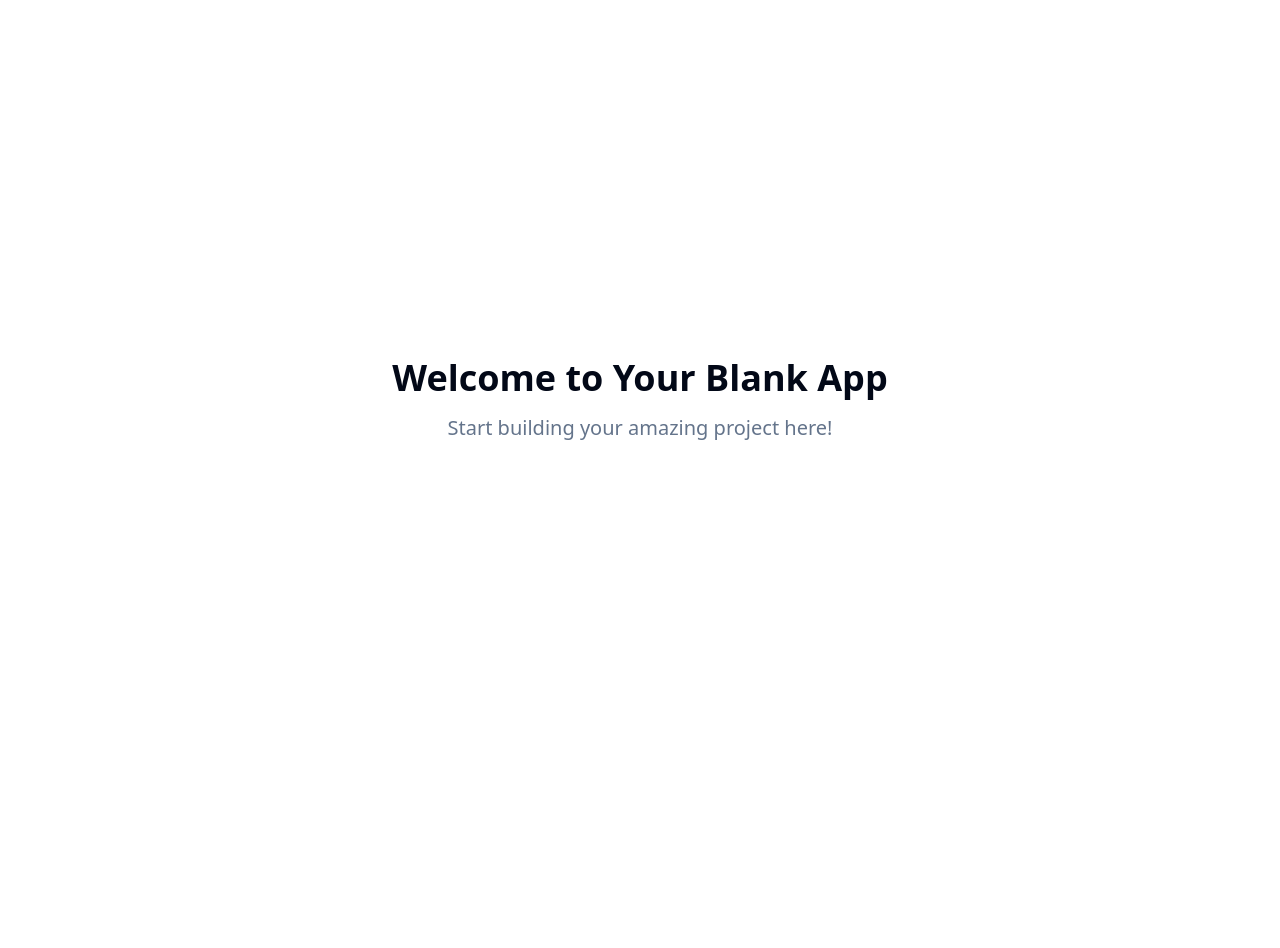
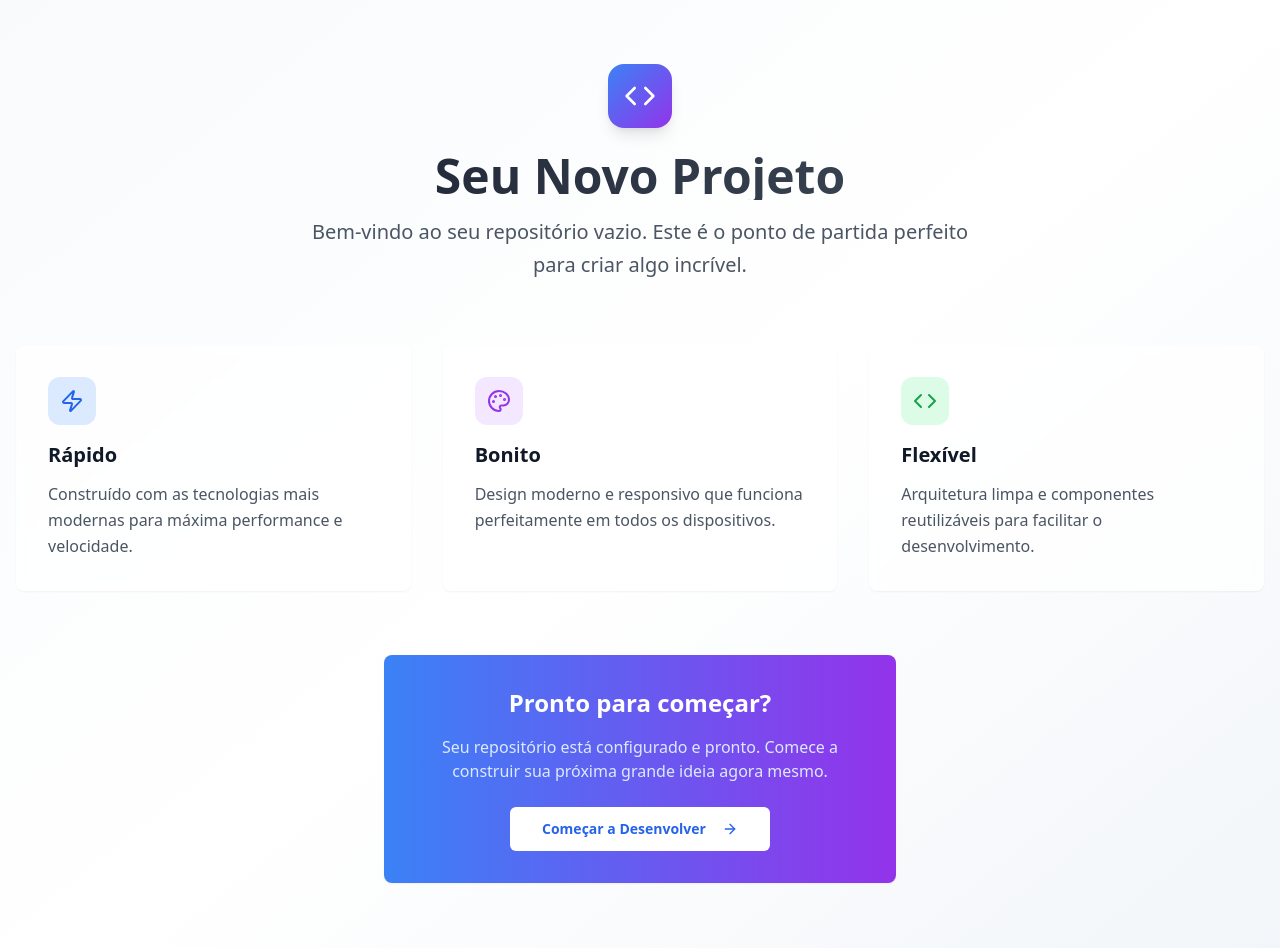
Before and after one commit to NexDev-s/clone_salus, a React (Vite) app: page / in a window 1280 px wide. Shown: the top 948 px of the page. Before the commit the page ends 800 px from the top, so only its background shows below. Built offline with nearby package versions, Linux system fonts and the light colour scheme.

Commit message:
Create empty repository folder

```diff
--- a/src/pages/Index.tsx
+++ b/src/pages/Index.tsx
@@ -1,11 +1,82 @@
-// Update this page (the content is just a fallback if you fail to update the page)
+
+import { Button } from "@/components/ui/button";
+import { Card } from "@/components/ui/card";
+import { ArrowRight, Code, Palette, Zap } from "lucide-react";
 
 const Index = () => {
   return (
-    <div className="min-h-screen flex items-center justify-center bg-background">
-      <div className="text-center">
-        <h1 className="text-4xl font-bold mb-4">Welcome to Your Blank App</h1>
-        <p className="text-xl text-muted-foreground">Start building your amazing project here!</p>
+    <div className="min-h-screen bg-gradient-to-br from-slate-50 via-white to-slate-100">
+      <div className="container mx-auto px-4 py-16">
+        {/* Header */}
+        <div className="text-center mb-16">
+          <div className="inline-flex items-center justify-center w-16 h-16 bg-gradient-to-br from-blue-500 to-purple-600 rounded-2xl mb-6 shadow-lg">
+            <Code className="w-8 h-8 text-white" />
+          </div>
+          <h1 className="text-5xl font-bold bg-gradient-to-r from-gray-900 to-gray-600 bg-clip-text text-transparent mb-4">
+            Seu Novo Projeto
+          </h1>
+          <p className="text-xl text-gray-600 max-w-2xl mx-auto leading-relaxed">
+            Bem-vindo ao seu repositório vazio. Este é o ponto de partida perfeito para criar algo incrível.
+          </p>
+        </div>
+
+        {/* Feature Cards */}
+        <div className="grid md:grid-cols-3 gap-8 mb-16">
+          <Card className="p-8 hover:shadow-xl transition-all duration-300 border-0 bg-white/70 backdrop-blur-sm">
+            <div className="flex items-center justify-center w-12 h-12 bg-blue-100 rounded-xl mb-4">
+              <Zap className="w-6 h-6 text-blue-600" />
+            </div>
+            <h3 className="text-xl font-semibold mb-3 text-gray-900">Rápido</h3>
+            <p className="text-gray-600 leading-relaxed">
+              Construído com as tecnologias mais modernas para máxima performance e velocidade.
+            </p>
+          </Card>
+
+          <Card className="p-8 hover:shadow-xl transition-all duration-300 border-0 bg-white/70 backdrop-blur-sm">
+            <div className="flex items-center justify-center w-12 h-12 bg-purple-100 rounded-xl mb-4">
+              <Palette className="w-6 h-6 text-purple-600" />
+            </div>
+            <h3 className="text-xl font-semibold mb-3 text-gray-900">Bonito</h3>
+            <p className="text-gray-600 leading-relaxed">
+              Design moderno e responsivo que funciona perfeitamente em todos os dispositivos.
+            </p>
+          </Card>
+
+          <Card className="p-8 hover:shadow-xl transition-all duration-300 border-0 bg-white/70 backdrop-blur-sm">
+            <div className="flex items-center justify-center w-12 h-12 bg-green-100 rounded-xl mb-4">
+              <Code className="w-6 h-6 text-green-600" />
+            </div>
+            <h3 className="text-xl font-semibold mb-3 text-gray-900">Flexível</h3>
+            <p className="text-gray-600 leading-relaxed">
+              Arquitetura limpa e componentes reutilizáveis para facilitar o desenvolvimento.
+            </p>
+          </Card>
+        </div>
+
+        {/* Call to Action */}
+        <div className="text-center">
+          <Card className="inline-block p-8 bg-gradient-to-r from-blue-500 to-purple-600 border-0 text-white">
+            <h2 className="text-2xl font-bold mb-4">Pronto para começar?</h2>
+            <p className="text-blue-100 mb-6 max-w-md">
+              Seu repositório está configurado e pronto. Comece a construir sua próxima grande ideia agora mesmo.
+            </p>
+            <Button
+              variant="secondary"
+              size="lg"
+              className="bg-white text-blue-600 hover:bg-gray-50 font-semibold"
+            >
+              Começar a Desenvolver
+              <ArrowRight className="ml-2 w-4 h-4" />
+            </Button>
+          </Card>
+        </div>
+
+        {/* Footer */}
+        <div className="text-center mt-16 text-gray-500">
+          <p className="text-sm">
+            Construído com React, TypeScript, Tailwind CSS e ❤️
+          </p>
+        </div>
       </div>
     </div>
   );
```
